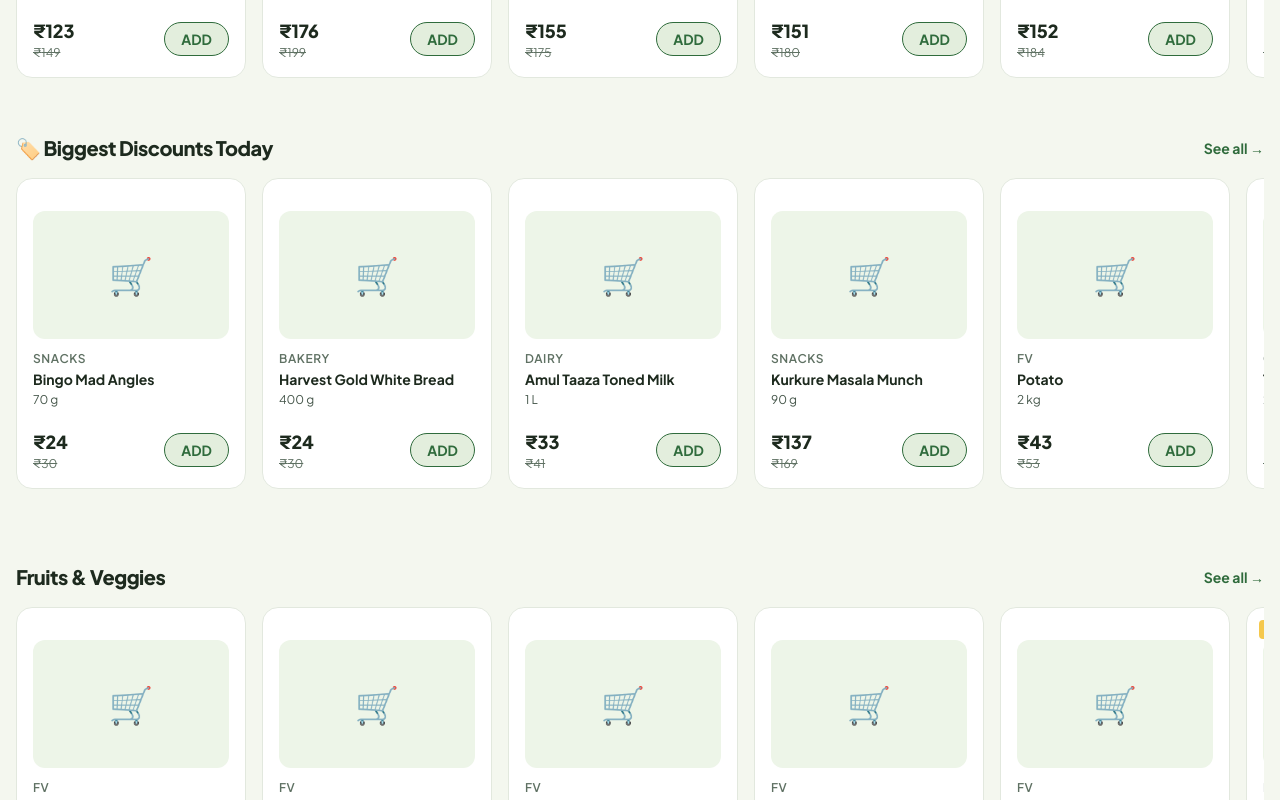
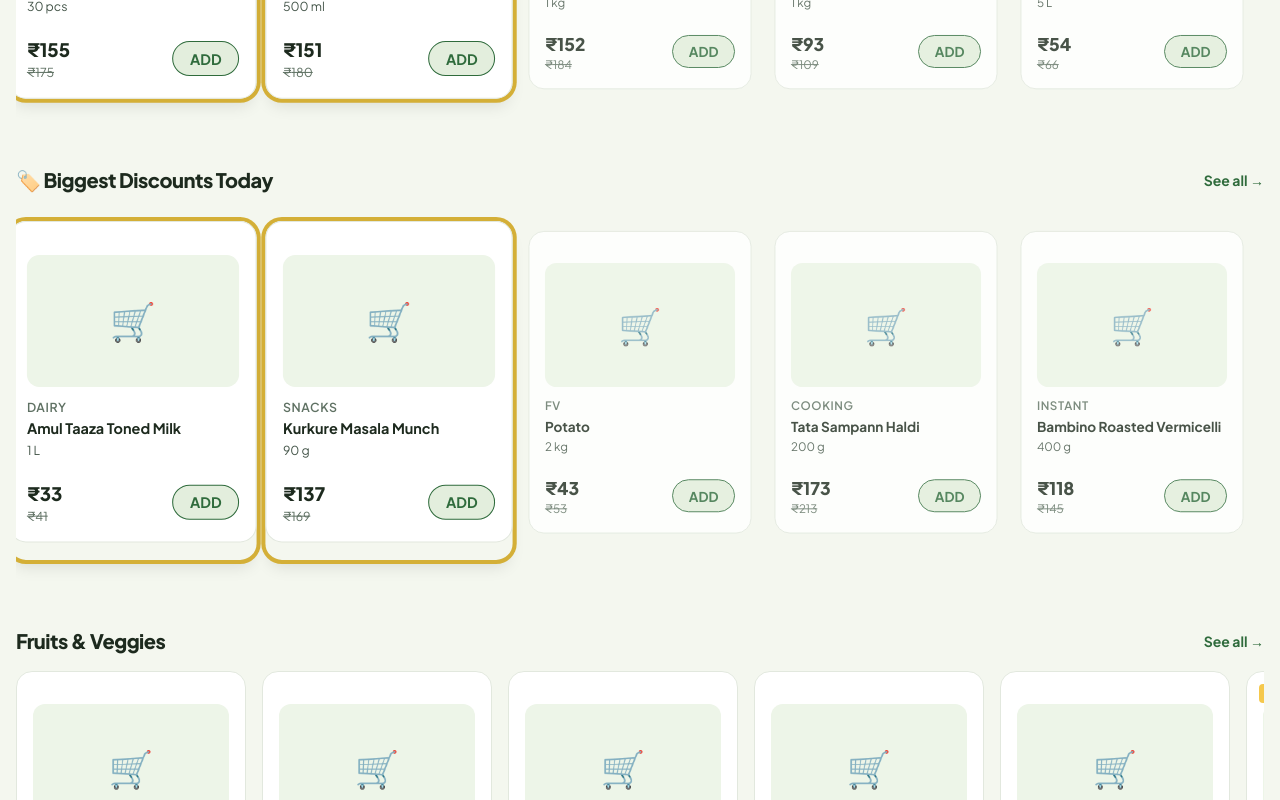
Before and after one commit to MrMandalShubham/Grocery, a Next.js app: page / in a window 1280 px wide. Shown: the part 1100-1900 px from the top of the page. Built offline with nearby package versions, Linux system fonts and the light colour scheme.

Commit message:
feat: add auto-scrolling Coverflow style carousel with golden focus effect for special sections

```diff
--- /dev/null
+++ b/src/components/CuratedCarousel.tsx
@@ -0,0 +1,88 @@
+"use client";
+import { useEffect, useRef, useState } from "react";
+import ProductCard from "@/components/ProductCard";
+import { Product } from "@/services/inventory";
+
+export default function CuratedCarousel({ products }: { products: Product[] }) {
+  const scrollRef = useRef<HTMLDivElement>(null);
+  const [centerIndices, setCenterIndices] = useState<number[]>([]);
+  const [isHovered, setIsHovered] = useState(false);
+
+  useEffect(() => {
+    const el = scrollRef.current;
+    if (!el) return;
+
+    let scrollInterval: NodeJS.Timeout;
+
+    const startAutoScroll = () => {
+      scrollInterval = setInterval(() => {
+        if (el && !isHovered) {
+          if (el.scrollLeft + el.clientWidth >= el.scrollWidth - 10) {
+            el.scrollTo({ left: 0, behavior: "smooth" });
+          } else {
+            el.scrollBy({ left: 240, behavior: "smooth" });
+          }
+        }
+      }, 2500);
+    };
+
+    startAutoScroll();
+
+    let scrollTimeout: NodeJS.Timeout;
+    const handleScroll = () => {
+      // Debounce the heavy math slightly to avoid layout thrashing
+      clearTimeout(scrollTimeout);
+      scrollTimeout = setTimeout(() => {
+        const containerCenter = el.scrollLeft + el.clientWidth / 2;
+        const children = Array.from(el.children) as HTMLElement[];
+
+        const distances = children.map((child, index) => {
+          const childCenter = child.offsetLeft + child.clientWidth / 2;
+          return { index, distance: Math.abs(containerCenter - childCenter) };
+        });
+
+        distances.sort((a, b) => a.distance - b.distance);
+        // The 3 closest to the center of the scroll view
+        setCenterIndices(distances.slice(0, 3).map(d => d.index));
+      }, 50);
+    };
+
+    el.addEventListener("scroll", handleScroll);
+    // Trigger once on mount
+    setTimeout(handleScroll, 100);
+
+    return () => {
+      clearInterval(scrollInterval);
+      clearTimeout(scrollTimeout);
+      el.removeEventListener("scroll", handleScroll);
+    };
+  }, [isHovered]);
+
+  return (
+    <div
+      ref={scrollRef}
+      onMouseEnter={() => setIsHovered(true)}
+      onMouseLeave={() => setIsHovered(false)}
+      onTouchStart={() => setIsHovered(true)}
+      onTouchEnd={() => setIsHovered(false)}
+      className="flex gap-4 overflow-x-auto pb-8 pt-4 snap-x snap-mandatory -mx-4 px-4 md:mx-0 md:px-0 transition-all duration-300"
+      style={{scrollbarWidth: 'none'}}
+    >
+      {products.map((product, idx) => {
+        const isCenter = centerIndices.includes(idx);
+        return (
+          <div
+            key={product.id}
+            className={`snap-center flex-none transition-all duration-500 ease-out ${
+              isCenter
+                ? 'w-[180px] sm:w-[200px] md:w-[220px] lg:w-[240px] scale-[1.03] shadow-lg ring-4 ring-[#D4AF37] z-10 rounded-2xl relative'
+                : 'w-[170px] sm:w-[190px] md:w-[210px] lg:w-[230px] opacity-80 scale-[0.97]'
+            }`}
+          >
+            <ProductCard product={product} />
+          </div>
+        );
+      })}
+    </div>
+  );
+}
--- a/src/components/HomeCatalog.tsx
+++ b/src/components/HomeCatalog.tsx
@@ -1,6 +1,7 @@
 "use client";
 import { useState } from "react";
 import ProductCard from "@/components/ProductCard";
+import CuratedCarousel from "@/components/CuratedCarousel";
 import { Category, Product } from "@/services/inventory";
 
 interface CategorizedGroup {
@@ -94,12 +95,18 @@
                   See all →
                 </button>
               </div>
-              <div className="flex gap-4 overflow-x-auto pb-4 snap-x -mx-4 px-4 md:mx-0 md:px-0" style={{scrollbarWidth: 'none'}}>
-                {group.list.map((product) => (
-                  <div key={product.id} className="snap-start flex-none w-[170px] sm:w-[190px] md:w-[210px] lg:w-[230px]">
-                    <ProductCard product={product} />
+              <div className="mt-2">
+                {group.categoryId === 'trending' || group.categoryId === 'discounts' ? (
+                  <CuratedCarousel products={group.list} />
+                ) : (
+                  <div className="flex gap-4 overflow-x-auto pb-4 snap-x -mx-4 px-4 md:mx-0 md:px-0" style={{scrollbarWidth: 'none'}}>
+                    {group.list.map((product) => (
+                      <div key={product.id} className="snap-start flex-none w-[170px] sm:w-[190px] md:w-[210px] lg:w-[230px]">
+                        <ProductCard product={product} />
+                      </div>
+                    ))}
                   </div>
-                ))}
+                )}
               </div>
             </section>
           ))}
```
